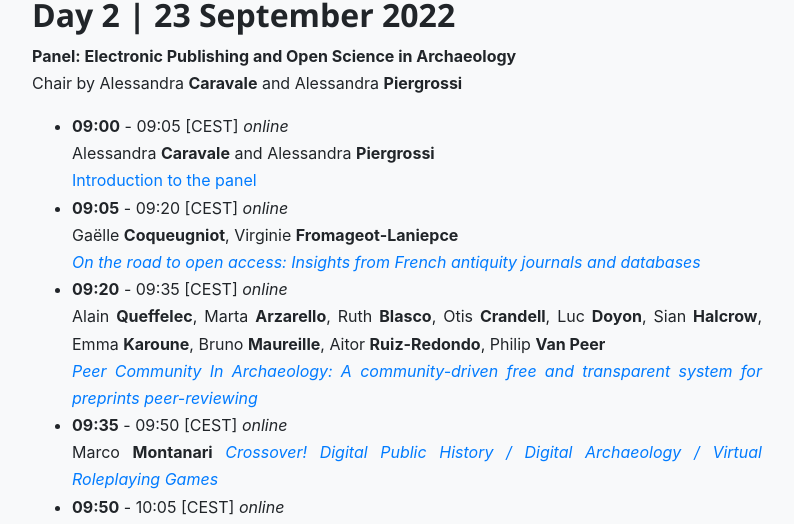
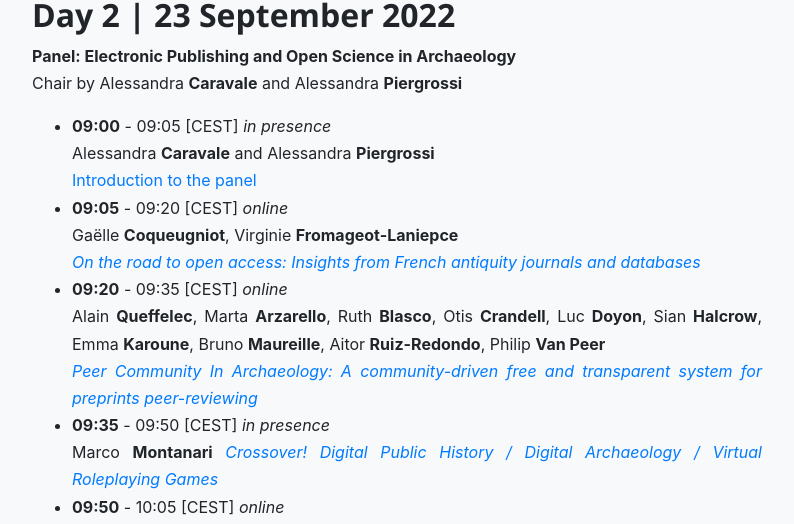
Before and after one commit to archeofoss/archeofoss, a Jekyll site: the page built from 2022/programme.md, in a window 1280 px wide and 900 px high, scrolled down 4327 px. Shown: the part 144-668 px from the top of the window, without its empty margins (243-1037 px from the left). Built offline with Jekyll 4.4.1, drawn with Linux system fonts in a browser that asks for light colours; nearby versions of some CDN libraries.

Commit message:
Updated presence

```diff
--- a/2022/programme.md
+++ b/2022/programme.md
@@ -154,7 +154,7 @@ Social dinner (More information about location, price and booking will be availa
 
 **Panel: Electronic Publishing and Open Science in Archaeology**
 Chair by Alessandra **Caravale** and Alessandra **Piergrossi**
-- **09:00** - 09:05 [CEST] *online*
+- **09:00** - 09:05 [CEST] *in presence*
 Alessandra **Caravale** and Alessandra **Piergrossi**
 [Introduction to the panel](abstracts/oa-e-publishing/intro)
 - **09:05** - 09:20 [CEST] *online*
@@ -163,7 +163,7 @@ Gaëlle **Coqueugniot**, Virginie **Fromageot-Laniepce**
 - **09:20** - 09:35 [CEST] *online*
 Alain **Queffelec**, Marta **Arzarello**, Ruth **Blasco**, Otis **Crandell**, Luc **Doyon**, Sian **Halcrow**, Emma **Karoune**, Bruno **Maureille**, Aitor **Ruiz-Redondo**, Philip **Van Peer**
 [*Peer Community In Archaeology: A community-driven free and transparent system for preprints peer-reviewing*](abstracts/oa-e-publishing/queffelec-et-alii)
-- **09:35** - 09:50 [CEST] *online*
+- **09:35** - 09:50 [CEST] *in presence*
 Marco **Montanari**
 [*Crossover! Digital Public History / Digital Archaeology / Virtual Roleplaying Games*](abstracts/oa-e-publishing/montanari)
 - **09:50** - 10:05 [CEST] *online*
```
